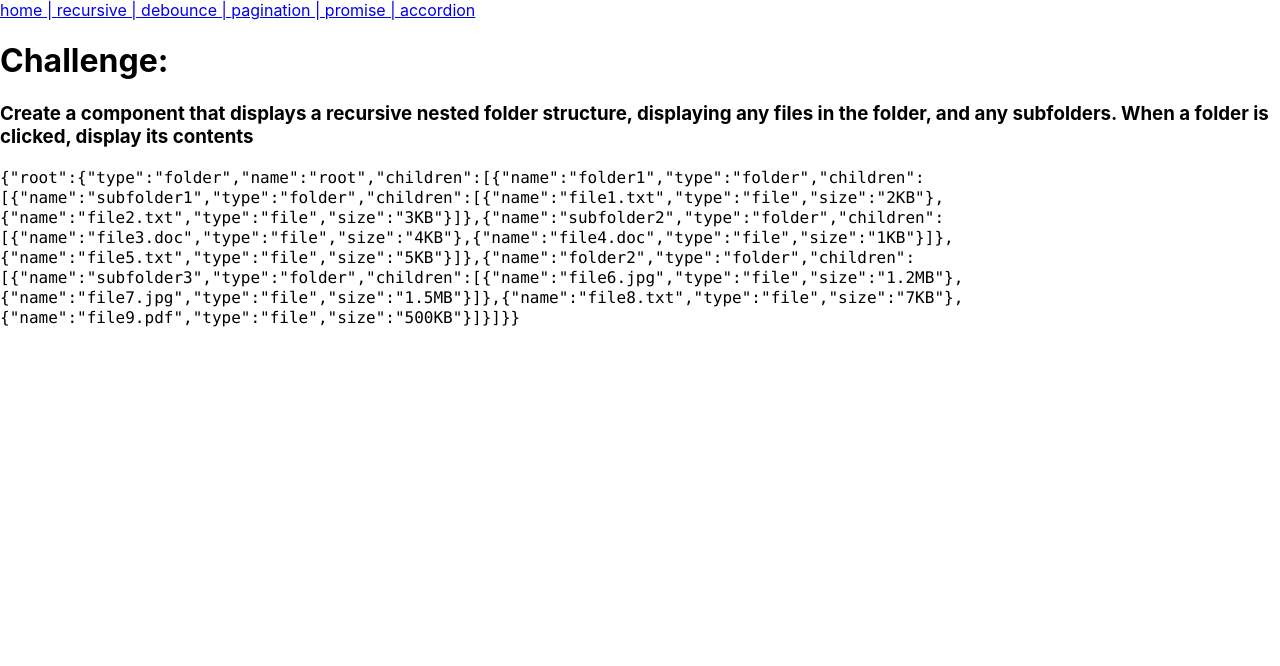
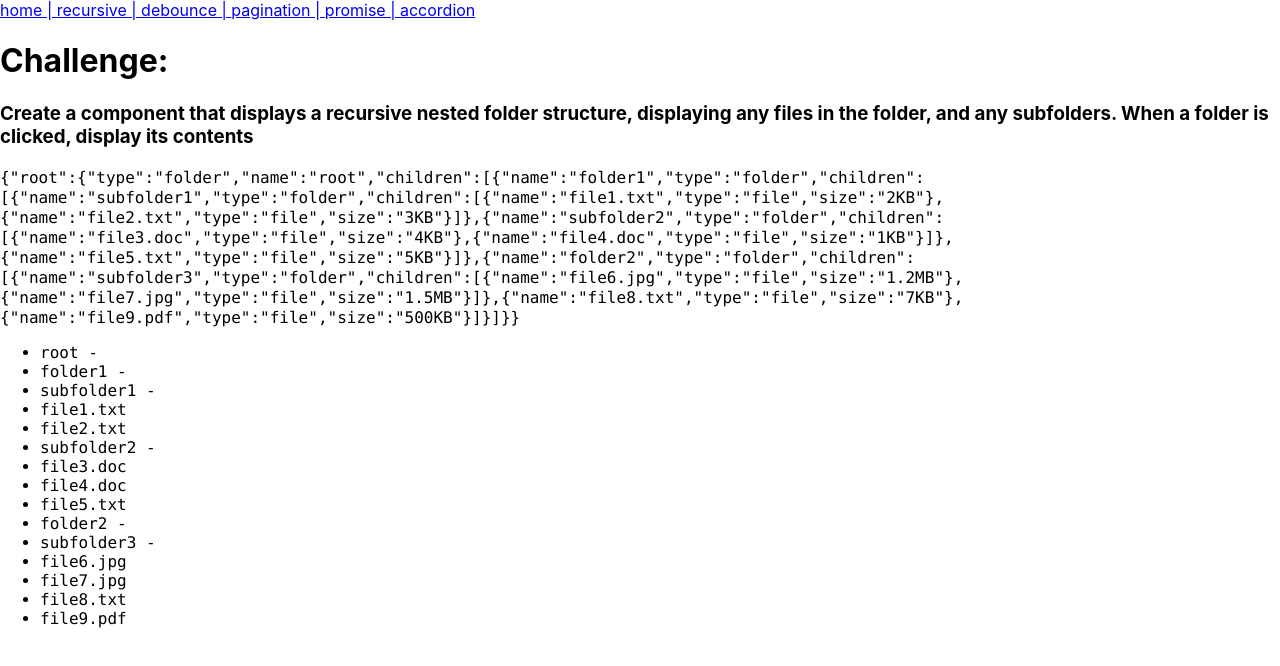
Before and after one commit to jase-d-ace/reddit-frontend-challenges, a React (Create React App) app: page /recursive in a window 1280 px wide. Shown: the top 666 px of the page. Built offline with nearby package versions, Linux system fonts and the light colour scheme.

Commit message:
render files recursively

```diff
--- a/src/challenges/RecursiveNestedFolderDisplay.js
+++ b/src/challenges/RecursiveNestedFolderDisplay.js
@@ -1,26 +1,41 @@
 import directory from '../materials/directory.json'
 
 const renderDirectoryRecursively = (fileType) => {
-    if (fileType.type == "file") {
-        return <span>{fileType.name}</span>
-    } else if (fileType.children.length) {
-        return renderDirectoryRecursively(fileType.children)
+    if (fileType.children?.length) {
+        return (
+            <li>
+                <span> {fileType.name} - </span>{fileType.children.map(child => <span>{renderDirectoryRecursively(child)}</span>)}
+            </li>
+        )
+    } else {
+        return (
+            <li>
+                {fileType.name}
+            </li>
+        )
     }
-    return (
-        <span>{fileType.name}</span>
-    )
 }
 
 export default function RecursiveNestedFolderDisplay() {
+
     return (
         <div>
             <header>
                 <h1>Challenge:</h1>
                 <h3>Create a component that displays a recursive nested folder structure, displaying any files in the folder, and any subfolders. When a folder is clicked, display its contents</h3>
             </header>
-            <code>
-                {JSON.stringify(directory)}
-            </code>
+            <div>
+                <code>
+                    {JSON.stringify(directory)}
+                </code>
+            </div>
+            <div>
+                <code>
+                    <ul>
+                        {renderDirectoryRecursively(directory.root)}
+                    </ul>
+                </code>
+            </div>
         </div>
     )
 }
```
